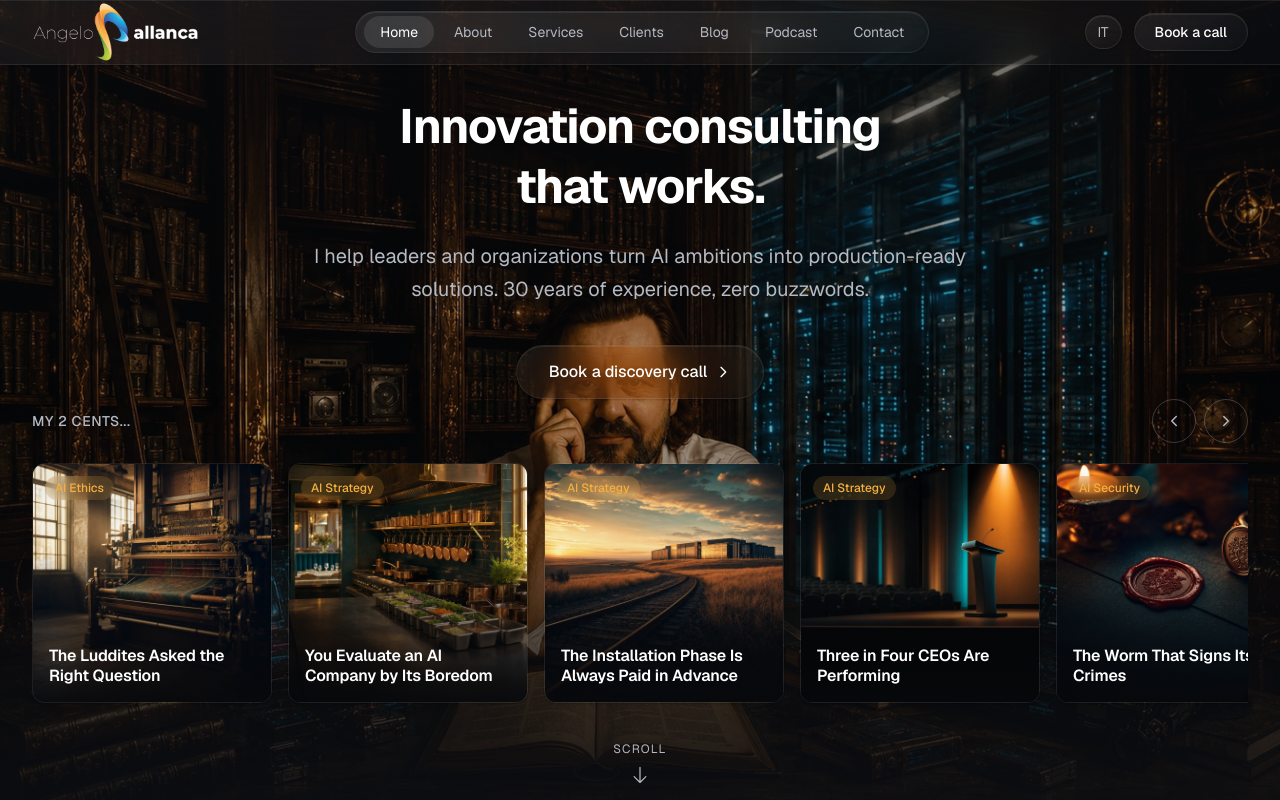
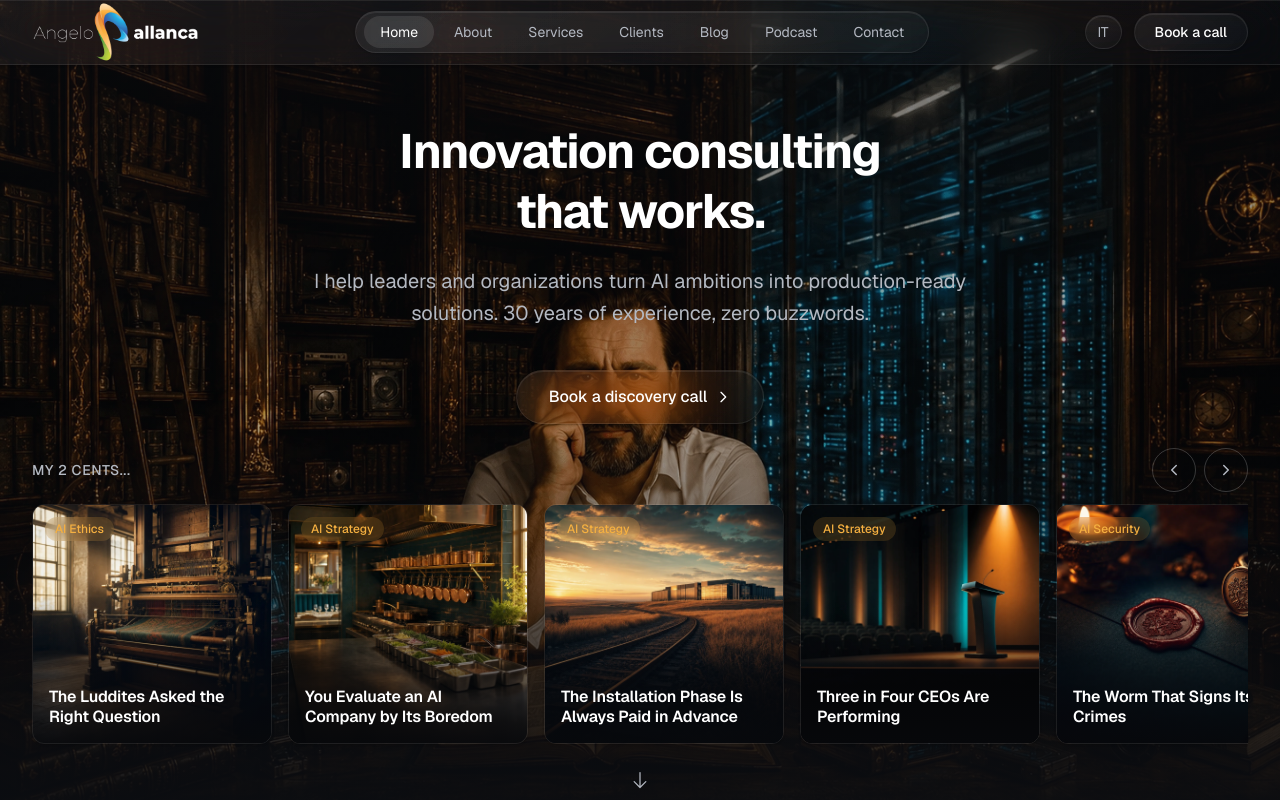
Before and after one commit to therealpan/pallanca-info-blog, a Next.js app: page /en in a window 1280 px wide. Shown: the top 800 px of the page. Built offline with nearby package versions, Linux system fonts and the light colour scheme.

Commit message:
hero: remove SCROLL label, compact carousel + indicator to free more of the background photo

```diff
--- a/src/components/HeroSection.tsx
+++ b/src/components/HeroSection.tsx
@@ -149,8 +149,8 @@ export default function HeroSection({ posts }: { posts: HeroPost[] }) {
         </div>
 
         {/* Blog cards carousel */}
-        <div className="relative z-10 max-w-7xl mx-auto w-full px-4 sm:px-6 lg:px-8 pt-10 md:pt-0 pb-6">
-          <div className="flex items-center justify-between mb-5">
+        <div className="relative z-10 max-w-7xl mx-auto w-full px-4 sm:px-6 lg:px-8 pt-4 md:pt-0 pb-3">
+          <div className="flex items-center justify-between mb-3">
             <h2 className="text-sm font-medium text-[var(--color-text-muted)] uppercase tracking-wider">
               {tHome('blogSection')}
             </h2>
@@ -192,9 +192,8 @@ export default function HeroSection({ posts }: { posts: HeroPost[] }) {
         </div>
 
         {/* Animated scroll indicator (custom keyframe, no bounce) */}
-        <div className="relative z-10 pb-8 flex justify-center scroll-hint">
-          <a href="#below-fold" className="flex flex-col items-center gap-2 text-[var(--color-text-muted)] hover:text-white transition-colors">
-            <span className="text-xs uppercase tracking-widest">{t('scroll')}</span>
+        <div className="relative z-10 pb-4 flex justify-center scroll-hint">
+          <a href="#below-fold" aria-label={t('scroll')} className="flex flex-col items-center text-[var(--color-text-muted)] hover:text-white transition-colors">
             <svg className="w-5 h-5" fill="none" viewBox="0 0 24 24" stroke="currentColor">
               <path strokeLinecap="round" strokeLinejoin="round" strokeWidth={1.5} d="M19 14l-7 7m0 0l-7-7m7 7V3" />
             </svg>
```
